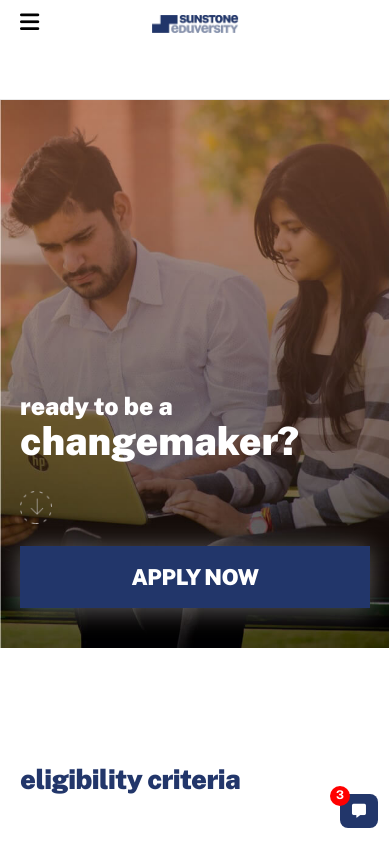
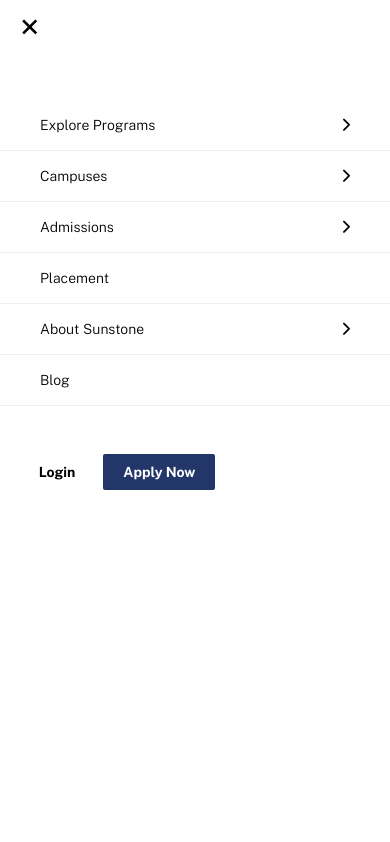
Before and after one commit to digital-programmer/sunstone, a plain HTML site: page index.html in a window 390 px wide. Both pictures are taken after a click on the link 29 px from the left and 24 px from the top of the page. Shown: the top 842 px of the page. Drawn offline with nearby package versions, Linux system fonts and the light colour scheme.

Commit message:
add responsive menu

```diff
--- a/index.html
+++ b/index.html
@@ -19,12 +19,12 @@
     <header>
         <div class="container">
             <div class="menu_icon">
-                <a href="#">
+                <a href="#" onclick="openNav()">
                     <i class="fas fa-bars"></i>
                 </a>
             </div>
             <div class="logo">
-                <a href="#">
+                <a href="#" onclick="openNav()">
                     <img src="./assets/logo-sunstone.webp" alt="logo">
                 </a>
             </div>
@@ -32,7 +32,7 @@
                 <a href="#" class="login">Login</a>
                 <a href="#" class="started">Apply Now</a>
             </div>
-            <nav>
+            <nav id="desktop-menu">
                 <ul>
                     <li>
                         <a href="#">
@@ -69,6 +69,49 @@
                         </a>
                     </li>
                 </ul>
+            </nav>
+            <nav id="mobile-menu">
+                <a class="closebtn" onclick="closeNav()">&times;</a>
+                <ul>
+                    <li>
+                        <a href="#" class="flex space-between valign">
+                            <span>Explore Programs</span>
+                            <i class="fas fa-chevron-right"></i>
+                        </a>
+                    </li>
+                    <li>
+                        <a href="#" class="flex space-between valign">
+                            <span>Campuses</span>
+                            <i class="fas fa-chevron-right"></i>
+                        </a>
+                    </li>
+                    <li>
+                        <a href="#" class="flex space-between valign">
+                            <span>Admissions</span>
+                            <i class="fas fa-chevron-right"></i>
+                        </a>
+                    </li>
+                    <li>
+                        <a href="#" class="flex space-between valign">
+                            <span>Placement</span>
+                        </a>
+                    </li>
+                    <li>
+                        <a href="#" class="flex space-between valign">
+                            <span>About Sunstone</span>
+                            <i class="fas fa-chevron-right"></i>
+                        </a>
+                    </li>
+                    <li>
+                        <a href="#" class="flex space-between valign">
+                            <span>Blog</span>
+                        </a>
+                    </li>
+                </ul>
+                <div class="apply-now">
+                    <a href="#" class="login">Login</a>
+                    <a href="#" class="started">Apply Now</a>
+                </div>
             </nav>
         </div>
     </header>
--- a/script.js
+++ b/script.js
@@ -12,3 +12,12 @@ for (i = 0; i < acc.length; i++) {
         }
     });
 }
+
+
+function openNav() {
+    document.getElementById("mobile-menu").style.width = "100%";
+}
+
+function closeNav() {
+    document.getElementById("mobile-menu").style.width = "0%";
+}
--- a/styles.css
+++ b/styles.css
@@ -479,9 +479,67 @@ header .sub-menu {
   font-size: 16px;
   color: var(--black);
 }
+
+#mobile-menu {
+  margin: 0;
+  height: 100%;
+  width: 0;
+  position: fixed;
+  z-index: 1000;
+  top: 0;
+  left: 0;
+  background-color: var(--white);
+  overflow-x: hidden;
+  transition: 0.5s;
+}
+
+#mobile-menu ul {
+  margin-top: 100px;
+}
+
+#mobile-menu ul li {
+  border-bottom: 1px solid rgb(241, 238, 238);
+}
+
+#mobile-menu ul li a {
+  line-height: 50px;
+  padding-left: 40px;
+  padding-right: 40px;
+}
+
+.closebtn {
+  position: absolute;
+  top: 0;
+  left: 20px;
+  font-size: 36px;
+  color: var(--black);
+}
+
+.space-between {
+  justify-content: space-between;
+}
+
 /* =================== media queries ====================*/
 
 @media screen and (max-width: 992px) {
+  #mobile-menu .apply-now {
+    display: block;
+    float: none;
+    margin-top: auto;
+  }
+
+  #mobile-menu ul li {
+    display: block;
+  }
+
+  #mobile-menu ul li:hover {
+    background-color: rgb(241, 238, 238);
+  }
+
+  #desktop-menu {
+    display: none;
+  }
+
   .desktop {
     display: none;
   }
@@ -595,17 +653,6 @@ header .sub-menu {
 
   header .apply-now {
     display: none;
-  }
-  header nav {
-    height: 100vh;
-    overflow: auto;
-    margin: 0;
-    position: fixed;
-    width: 100%;
-    top: 0;
-    background: #fff;
-    left: -100%;
-    transition: all 0.3s ease-in-out;
   }
 
   .text-box {
```
